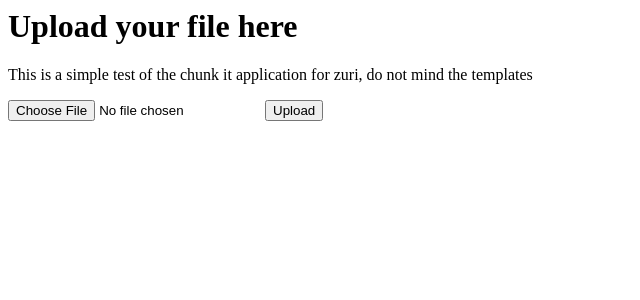
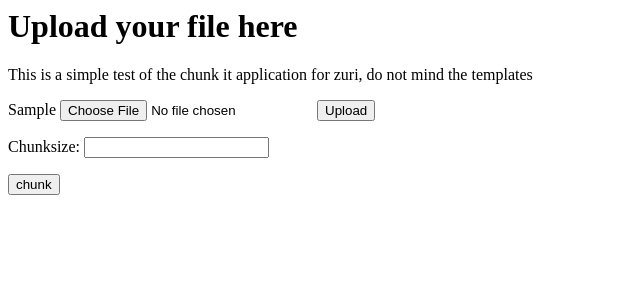
Before and after one commit to jayjaytentacion/chunk_it, a Django app: template templates/api/dashboard.html in a window 1280 px wide. Shown: the top 300 px of the page, without its empty margins (0-640 px from the left). Run offline with Django 4.2, Linux system fonts and the light colour scheme; tables that the repository leaves empty hold one stand-in row (values such as "Sample post"); the template is opened without the code that fills it: values that come from a table or form of the project are taken from there, most other values are stand-ins (such as "Sample title", 1, 10 or a date in 2020); parts of the project's set-up code (start-up, migrations or seed data) failed here and were passed over.

Commit message:
added the two forms to the dashboard template

```diff
--- a/templates/api/dashboard.html
+++ b/templates/api/dashboard.html
@@ -2,7 +2,13 @@
 <p>This is a simple test of the chunk it application for zuri, do not mind the templates</p>
 <form action="" method="post" enctype="multipart/form-data">
     {% csrf_token %}
-    {{form.as_p}}
+    {{upload.as_p}}
     <input type="file" name="myfile">
     <input type="submit" value="Upload">
 </form>
+
+<form action="" method="post" enctype="multipart/form-data">
+    {% csrf_token %}
+    {{chunk.as_p}}
+    <input type="submit" value="chunk">
+</form>
```
